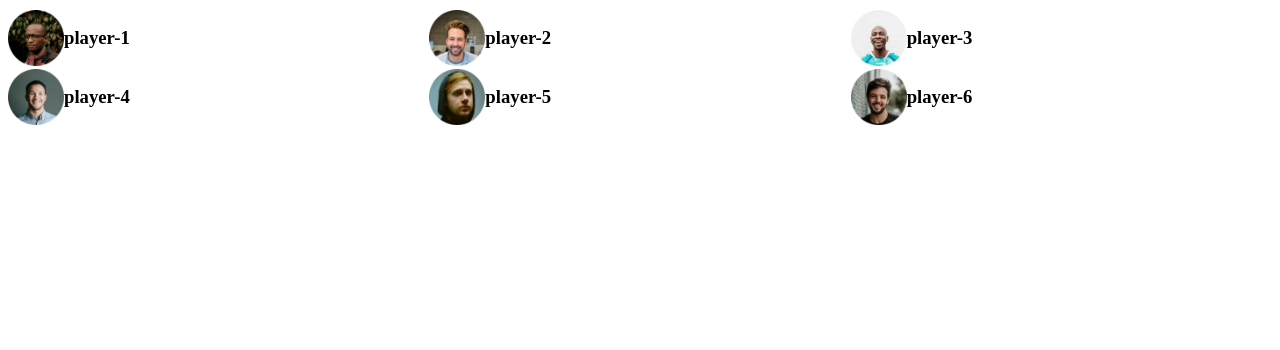
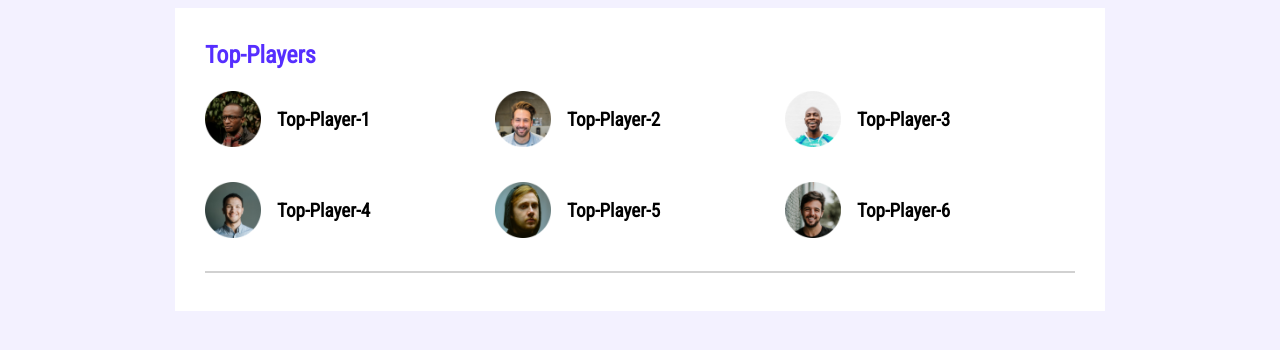
Before and after one commit to almahfuzhossen/Leader-Board-Design-Jhankar, a plain HTML site: page index.html in a window 1280 px wide. Drawn offline with Linux system fonts and the light colour scheme.

Commit message:
top-players

```diff
--- a/CSS Folder/style.css
+++ b/CSS Folder/style.css
@@ -1,7 +1,38 @@
+ /* fonts */
+
+@import url('https://fonts.googleapis.com/css2?family=Poppins:wght@500&family=Roboto+Condensed&display=swap');
+
+/* common style and utilities */
+body{
+    font-family: 'Poppins', sans-serif;
+    font-family: 'Roboto Condensed', sans-serif;
+    background-color: #F3F1FF;
+}
+main{
+    display: flex;
+    justify-content: center;
+}
+.container{
+    background-color: #ffffff;
+    width: 870px;
+    padding: 30px;
+}
+hr{
+    border: 1px solid #D1D1D1;
+}
 /* top-players-style */
+.top-players{
+    margin-bottom: 30px;
+}
+.section-title{
+    color: #562EFF;
+    font-size: 24px;
+    margin-top: 3px;
+}
 .players{
     display: grid;
     grid-template-columns: repeat(3, 1fr);
+    grid-row-gap: 30px;
 }
 .player{
     display: flex;
@@ -11,3 +42,7 @@
     width: 56px;
     height: 56px;
 }
+.player-name{
+    margin-left:16px ;
+    font-size: 19px;
+}
--- a/index.html
+++ b/index.html
@@ -15,35 +15,37 @@
    <!-- header bottom area -->
    <!-- top players section area and blog -->
    <main>
-       <section>
+       <section class="container">
            <div class="top-players">
+               <h2 class="section-title">Top-Players</h2>
                <div class="players">
                    <div class="player">
                        <img src="Assets/Ellipse-1.png" alt="">
-                       <h3>player-1</h3>
+                       <h3 class="player-name">Top-Player-1</h3>
                    </div>
                    <div class="player">
                        <img src="Assets/Ellipse-2.png" alt="">
-                       <h3>player-2</h3>
+                       <h3 class="player-name">Top-Player-2</h3>
                    </div>
                    <div class="player">
                        <img src="Assets/Ellipse-3.png" alt="">
-                       <h3>player-3</h3>
+                       <h3 class="player-name">Top-Player-3</h3>
                    </div>
                    <div class="player">
                        <img src="Assets/Ellipse-4.png" alt="">
-                       <h3>player-4</h3>
+                       <h3 class="player-name">Top-Player-4</h3>
                    </div>
                    <div class="player">
                        <img src="Assets/Ellipse-5.png" alt="">
-                       <h3>player-5</h3>
+                       <h3 class="player-name">Top-Player-5</h3>
                    </div>
                    <div class="player">
                        <img src="Assets/Ellipse.png" alt="">
-                       <h3>player-6</h3>
+                       <h3 class="player-name">Top-Player-6</h3>
                    </div>
                </div>
            </div>
+        <hr>
        </section>
    </main>
 </body>
```
